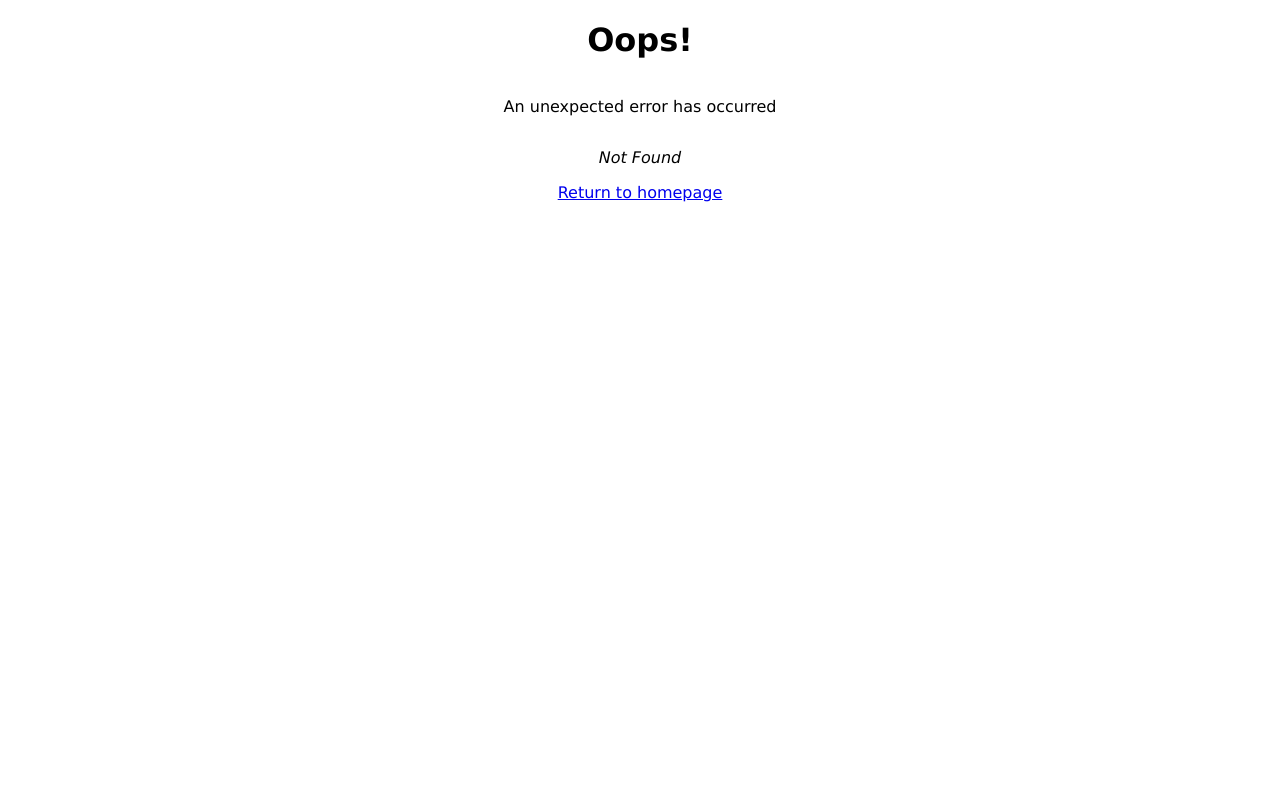
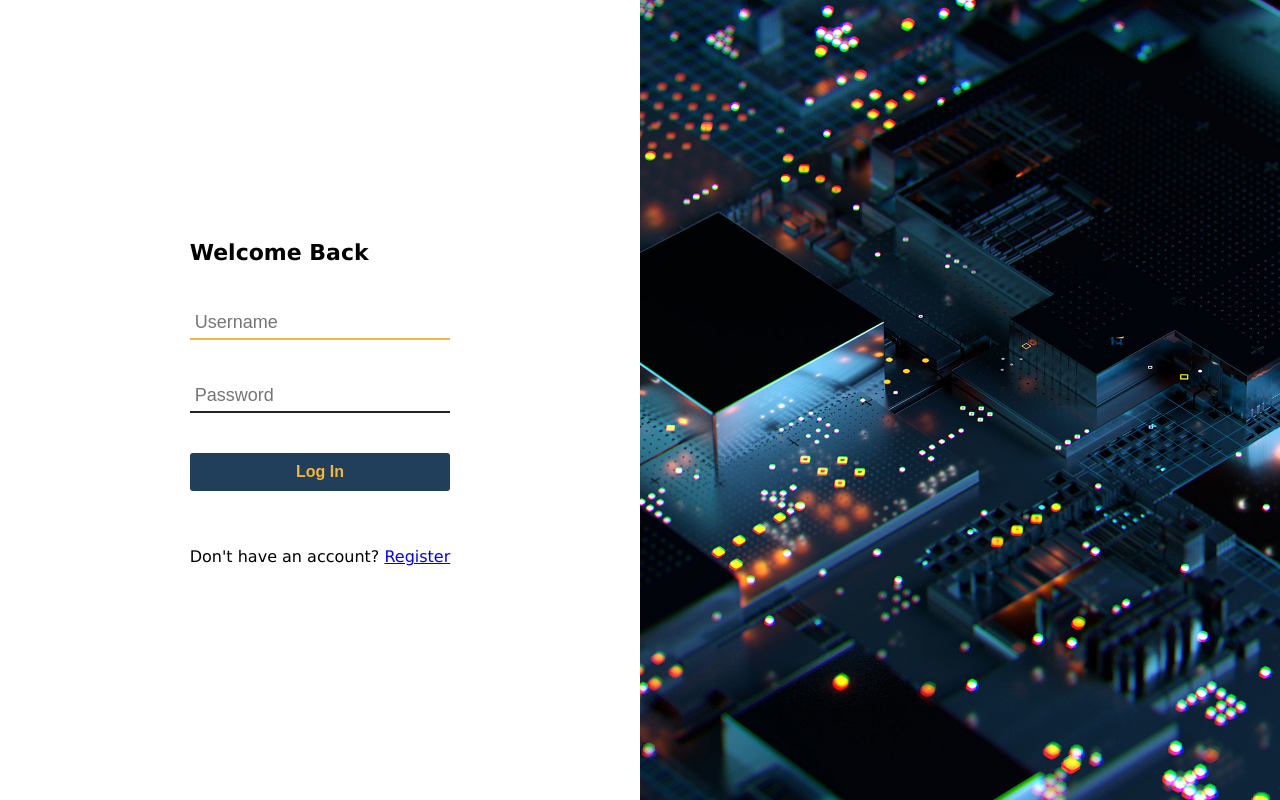
Before and after one commit to MichaelShawUK/blog-api, a React (Create React App) app in the folder client/: page /login in a window 1280 px wide. Before the commit this address had no page. Built offline with nearby package versions, Linux system fonts and the light colour scheme.

Commit message:
Display login page

```diff
--- /dev/null
+++ b/client/src/components/Login.js
@@ -0,0 +1,35 @@
+import loginImg from "../assets/images/login.jpg";
+
+const Login = () => {
+  return (
+    <div className="login">
+      <div className="login-form">
+        <form action="/login" method="post">
+          <p className="form-header">Welcome Back</p>
+          {/* <label for="username">Username</label> */}
+          <input
+            id="username"
+            name="username"
+            type="text"
+            placeholder="Username"
+            autoFocus
+          ></input>
+          {/* <label for="password">Password</label> */}
+          <input
+            id="password"
+            name="password"
+            type="password"
+            placeholder="Password"
+          ></input>
+          <button type="submit">Log In</button>
+        </form>
+        <p>
+          Don't have an account? <a href="/register">Register</a>
+        </p>
+      </div>
+      <div class="login-img"></div>
+    </div>
+  );
+};
+
+export default Login;
--- a/client/src/index.css
+++ b/client/src/index.css
@@ -77,3 +77,80 @@ body {
     border-radius: 0;
   }
 }
+
+/* LOGIN */
+
+.login {
+  display: grid;
+  grid-template-columns: 1fr 1fr;
+  height: 100vh;
+}
+
+.form-header {
+  font-weight: bold;
+  font-size: 22px;
+}
+
+.login-form {
+  max-width: 300px;
+  margin: 0 auto;
+  display: flex;
+  flex-direction: column;
+  justify-content: center;
+}
+
+.login-form form input {
+  border: none;
+  border-bottom: 2px solid #222;
+  padding: 5px;
+  font-size: 18px;
+  margin-bottom: 20px;
+}
+
+.login-form form button {
+  padding: 10px;
+  background-color: #213f5b;
+  color: #f0b73c;
+  border: none;
+  font-weight: bold;
+  font-size: 16px;
+  border-radius: 3px;
+  cursor: pointer;
+}
+
+.login-form form button:hover {
+  box-shadow: 0 0 0 2px #f0b73c;
+}
+
+.login-form form input:focus,
+.login-form form input:active {
+  outline: none;
+  border-bottom-color: #f0b73c;
+}
+
+.login-form a:visited {
+  color: blue;
+}
+
+.login-form form {
+  display: flex;
+  flex-direction: column;
+  gap: 20px;
+  padding-bottom: 40px;
+}
+
+.login-img {
+  background-image: url("./assets/images/login.jpg");
+  background-size: cover;
+  background-repeat: no-repeat;
+}
+
+@media (max-width: 550px) {
+  .login-img {
+    display: none;
+  }
+
+  .login {
+    grid-template-columns: 1fr;
+  }
+}
--- a/client/src/index.js
+++ b/client/src/index.js
@@ -5,12 +5,17 @@ import App from "./App";
 import { createBrowserRouter, RouterProvider } from "react-router-dom";
 import ErrorPage from "./errorPage";
 import BlogArticle from "./components/BlogArticle";
+import Login from "./components/Login";
 
 const router = createBrowserRouter([
   {
     path: "/",
     element: <App />,
     errorElement: <ErrorPage />,
+  },
+  {
+    path: "login",
+    element: <Login />,
   },
   {
     path: "/posts/:postId",
```
Also changed, not shown: client/src/assets/images/login.jpg (added).
